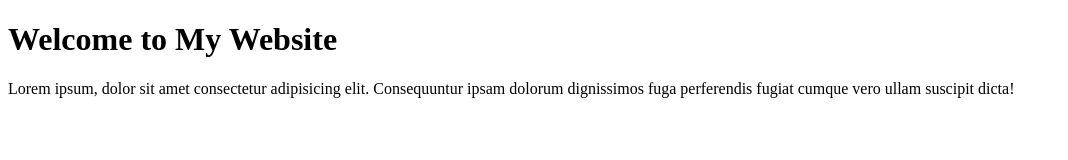
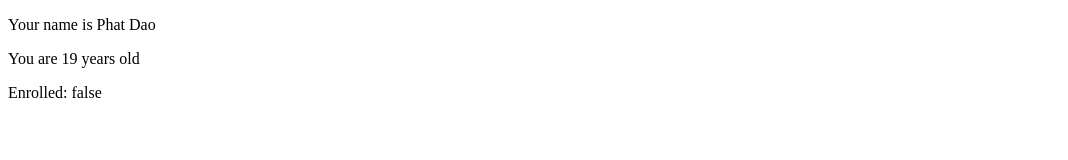
Before and after one commit to LazycoderPHD/JavaScript-Bro, a plain HTML site: page variables.html in a window 1280 px wide. Shown: the whole page, without its empty margins (0-1068 px from the left). Drawn offline with Linux system fonts and the light colour scheme.

Commit message:
variables

```diff
--- a/variables.html
+++ b/variables.html
@@ -6,10 +6,10 @@
     <title>My Website</title>
 </head>
 <body>
-    <h1>Welcome to My Website</h1>
-    <p>Lorem ipsum, dolor sit amet consectetur adipisicing elit. Consequuntur ipsam dolorum dignissimos fuga perferendis fugiat cumque vero ullam suscipit dicta!</p>
-    <h1 id="myH1"></h1>
-    <p id="myP"></p>
+    <p id ="p1"></p>
+    <p id ="p2"></p>
+    <p id ="p3"></p>
+
 
     <script src="variables.js"></script>
 </body>
--- a/variables.js
+++ b/variables.js
@@ -19,7 +19,7 @@ console.log(`The price is ${price} `);
 console.log(typeof FirstName);
 console.log(`Your name is ${FirstName}`);
 console.log(`You like ${Food}`);
-console.log(`Your email is ${email}`);
+console.log(`Your email is ${Email}`);
 
 document.getElementById("p1").textContent = `Your name is ${fullName}`;
 document.getElementById("p2").textContent = `You are ${age} years old`;
```
